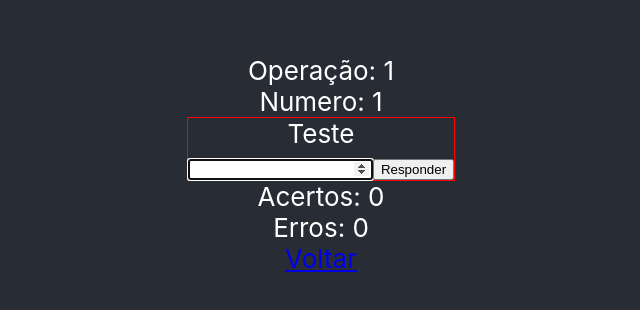
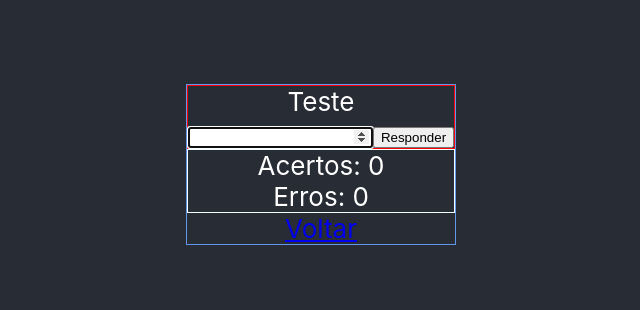
Before and after one commit to ErivanF/tabuada-treino, a React (Create React App) app: page /1/1 in a window 1280 px wide. Shown: the part 236-546 px from the top of the page, without its empty margins (319-959 px from the left). Built offline with nearby package versions, Linux system fonts and the light colour scheme.

Commit message:
Adicionados arquivos de estilização

```diff
--- a/src/App.css
+++ b/src/App.css
@@ -1,5 +1,13 @@
 .App {
   text-align: center;
+  background-color: #282c34;
+  min-height: 100vh;
+  display: flex;
+  flex-direction: column;
+  align-items: center;
+  justify-content: center;
+  font-size: calc(10px + 2vmin);
+  color: white;
 }
 
 .App-logo {
@@ -11,17 +19,6 @@
   .App-logo {
     animation: App-logo-spin infinite 20s linear;
   }
-}
-
-.App-header {
-  background-color: #282c34;
-  min-height: 100vh;
-  display: flex;
-  flex-direction: column;
-  align-items: center;
-  justify-content: center;
-  font-size: calc(10px + 2vmin);
-  color: white;
 }
 
 .App-link {
--- a/src/App.tsx
+++ b/src/App.tsx
@@ -16,9 +16,7 @@ function App() {
   ]);
   return (
     <div className="App">
-      <header className="App-header">
-        <RouterProvider router={router} />
-      </header>
+      <RouterProvider router={router} />
     </div>
   );
 }
--- a/src/components/RadioItem/index.tsx
+++ b/src/components/RadioItem/index.tsx
@@ -1,4 +1,5 @@
 import { useFormContext } from "react-hook-form";
+import { Container } from "./style";
 
 const RadioItem = ({
   name,
@@ -12,7 +13,7 @@ const RadioItem = ({
   const { register } = useFormContext();
   const id = `Form${value}`;
   return (
-    <div>
+    <Container>
       <input
         type="radio"
         aria-label={label}
@@ -21,7 +22,7 @@ const RadioItem = ({
         {...register(name)}
       />
       <label htmlFor={id}>{label}</label>
-    </div>
+    </Container>
   );
 };
 export default RadioItem;
--- /dev/null
+++ b/src/components/RadioItem/style.ts
@@ -0,0 +1,5 @@
+import styled from "styled-components";
+
+export const Container = styled.div`
+  border: 1px solid crimson;
+`;
--- /dev/null
+++ b/src/components/Results/index.tsx
@@ -0,0 +1,16 @@
+import { Container } from "./style";
+
+interface IProps {
+  acertos: number;
+  erros: number;
+}
+const Results = ({ acertos, erros }: IProps) => {
+  return (
+    <Container>
+      <div>Acertos: {acertos}</div>
+      <div>Erros: {erros}</div>
+    </Container>
+  );
+};
+
+export default Results;
--- /dev/null
+++ b/src/components/Results/style.ts
@@ -0,0 +1,5 @@
+import styled from "styled-components";
+
+export const Container = styled.div`
+  border: 1px solid azure;
+`;
--- a/src/index.css
+++ b/src/index.css
@@ -1,13 +1,8 @@
 body {
   margin: 0;
-  font-family: -apple-system, BlinkMacSystemFont, 'Segoe UI', 'Roboto', 'Oxygen',
-    'Ubuntu', 'Cantarell', 'Fira Sans', 'Droid Sans', 'Helvetica Neue',
-    sans-serif;
+  font-family: "Fira Code", -apple-system, BlinkMacSystemFont, "Segoe UI",
+    "Roboto", "Oxygen", "Ubuntu", "Cantarell", "Fira Sans", "Droid Sans",
+    "Helvetica Neue", sans-serif;
   -webkit-font-smoothing: antialiased;
   -moz-osx-font-smoothing: grayscale;
 }
-
-code {
-  font-family: source-code-pro, Menlo, Monaco, Consolas, 'Courier New',
-    monospace;
-}
--- a/src/pages/main/index.tsx
+++ b/src/pages/main/index.tsx
@@ -1,22 +1,18 @@
 import { Link, useParams } from "react-router-dom";
 import Question from "../../components/Question";
+import Results from "../../components/Results";
 import { useResult } from "../../providers/ResultProvider";
+import { Container } from "./style";
 
 const Main = () => {
   const { operation, number } = useParams();
   const { result } = useResult();
   return (
-    <div>
-      <div>Operação: {operation}</div>
-      <div>Numero: {number}</div>
+    <Container>
       <Question question="Teste" answer="2" />
-
-      <div>
-        <div>Acertos: {result.acertos}</div>
-        <div>Erros: {result.erros}</div>
-      </div>
+      <Results {...result} />
       <Link to="/">Voltar</Link>
-    </div>
+    </Container>
   );
 };
 
--- /dev/null
+++ b/src/pages/main/style.ts
@@ -0,0 +1,5 @@
+import styled from "styled-components";
+
+export const Container = styled.div`
+  border: 1px solid cornflowerblue;
+`;
--- a/src/pages/selection/index.tsx
+++ b/src/pages/selection/index.tsx
@@ -4,6 +4,7 @@ import { schema } from "./schema";
 import RadioItem from "../../components/RadioItem";
 import { useNavigate } from "react-router-dom";
 import { useResult } from "../../providers/ResultProvider";
+import { Container } from "./style";
 interface RadioProps {
   value: string;
   label: string;
@@ -36,7 +37,7 @@ const Selection = () => {
   };
 
   return (
-    <div>
+    <Container>
       <FormProvider {...methods}>
         <h2>Selecione a Operação</h2>
         {operacoes.map((op) => (
@@ -58,7 +59,7 @@ const Selection = () => {
         ))}
         <button onClick={methods.handleSubmit(start)}>Iniciar</button>
       </FormProvider>
-    </div>
+    </Container>
   );
 };
 
--- /dev/null
+++ b/src/pages/selection/style.ts
@@ -0,0 +1,5 @@
+import styled from "styled-components";
+
+export const Container = styled.div`
+  border: 1px solid honeydew;
+`;
```
Also changed, not shown: 1 other file (tests, documents, lock files or other folders).
